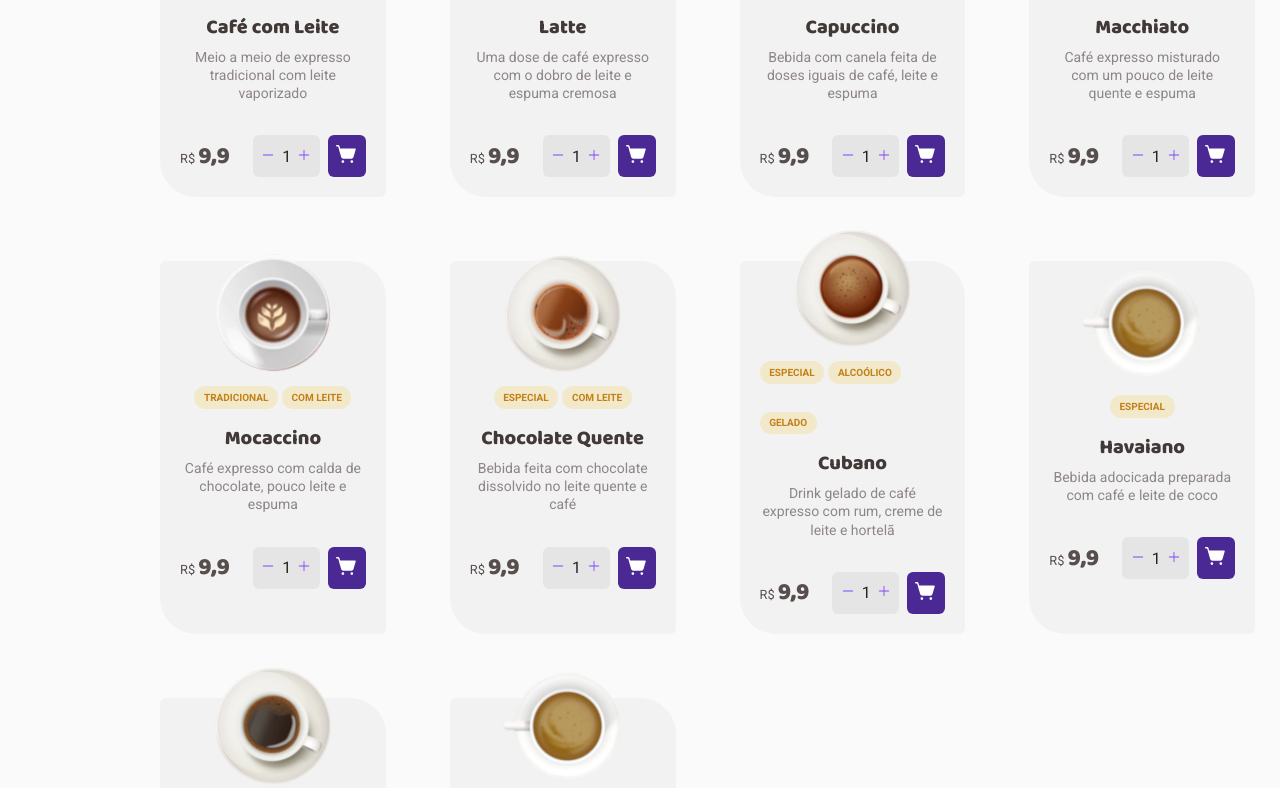
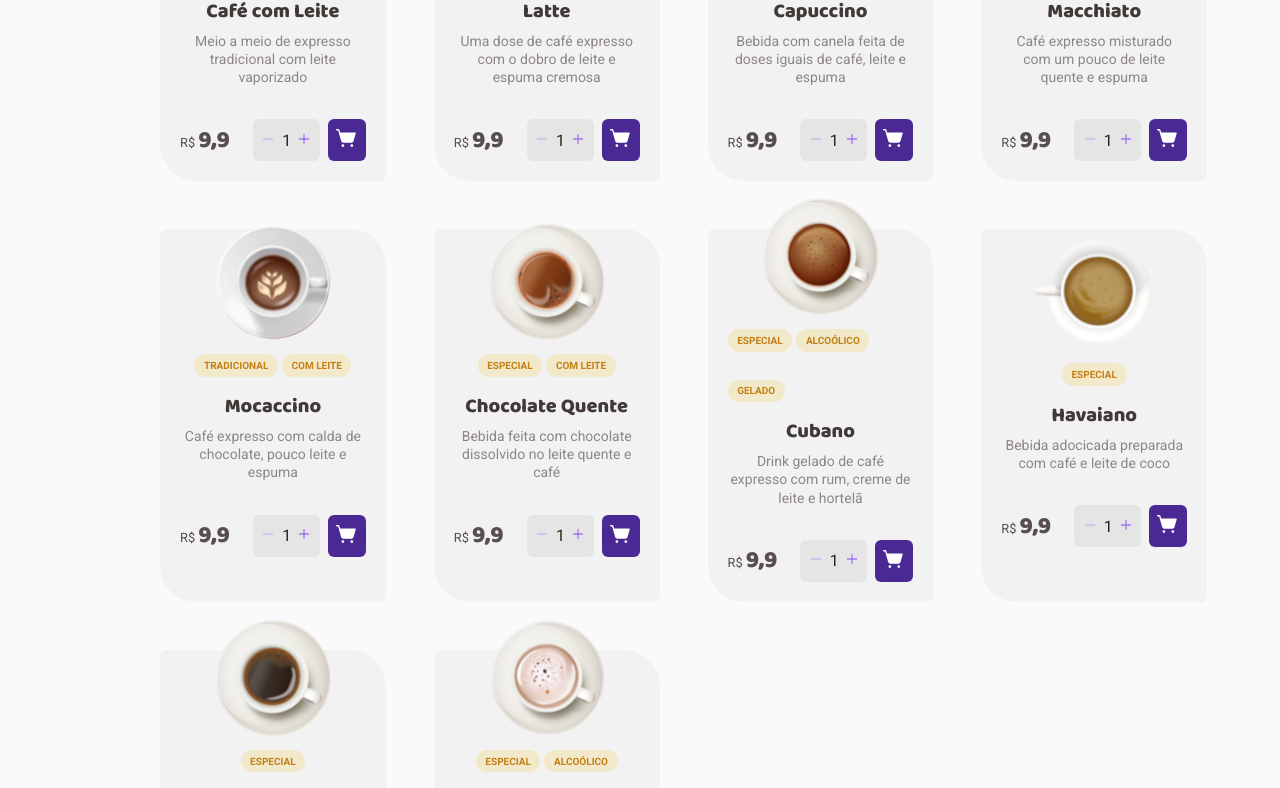
Before and after one commit to RuthMaria/ignite-coffeeDelivery, a React (Vite) app: page / in a window 1280 px wide. Shown: the part 1306-2094 px from the top of the page. Built offline with nearby package versions, Linux system fonts and the light colour scheme.

Commit message:
add state for amount

```diff
--- a/src/components/Counter/Counter.style.ts
+++ b/src/components/Counter/Counter.style.ts
@@ -13,6 +13,7 @@ export const Container = styled.div<ContainerProps>`
   button {
     background: transparent;
     transition: 0.4s;
+    cursor: pointer;
     color: ${(props) => props.theme['purple']};
 
     &:disabled {
--- a/src/components/Counter/Counter.tsx
+++ b/src/components/Counter/Counter.tsx
@@ -8,14 +8,25 @@ export interface ContainerProps {
   hasPadding?: boolean;
 }
 
-export const Counter: React.FC<ContainerProps> = ({ hasPadding }) => {
+interface CounterProps extends ContainerProps {
+  addAmount: () => any;
+  decreaseAmount: () => any;
+  amount: number;
+}
+
+export const Counter: React.FC<CounterProps> = ({
+  amount,
+  addAmount,
+  hasPadding,
+  decreaseAmount,
+}) => {
   return (
     <Container hasPadding={hasPadding}>
-      <button>
+      <button disabled={amount === 1} onClick={decreaseAmount}>
         <Minus size={14} weight="fill" />
       </button>
-      <input type="number" readOnly value={1} />
-      <button>
+      <input type="number" readOnly value={amount} />
+      <button onClick={addAmount}>
         <Plus size={14} weight="fill" />
       </button>
     </Container>
--- a/src/context/coffee.ts
+++ b/src/context/coffee.ts
@@ -123,7 +123,7 @@ export const coffees: Array<Coffee> = [
     tags: ['especial', 'alcoólico'],
     name: 'Irlandês',
     description: 'Bebida a base de café, uísque irlandês, açúcar e chantilly',
-    photo: 'havaiano.svg',
+    photo: 'irlandes.svg',
     price: 9.9,
   },
 ];
--- a/src/pages/Home/Home.style.ts
+++ b/src/pages/Home/Home.style.ts
@@ -18,5 +18,5 @@ export const Title = styled.p`
 export const Section = styled.section`
   display: grid;
   grid-template-columns: 1fr 1fr 1fr 1fr;
-  gap: 4rem;
+  gap: 3rem;
 `;
--- a/src/pages/Home/components/CoffeeCard/CoffeeCard.tsx
+++ b/src/pages/Home/components/CoffeeCard/CoffeeCard.tsx
@@ -1,4 +1,4 @@
-import React from 'react';
+import React, { useState } from 'react';
 import { ShoppingCartSimple } from 'phosphor-react';
 import { Counter } from '../../../../components';
 import { Coffee } from '../../../../context/coffee';
@@ -20,6 +20,16 @@ interface CoffeeCardProps {
 }
 
 export const CoffeeCard: React.FC<CoffeeCardProps> = ({ coffee }) => {
+  const [amount, setAmount] = useState(1);
+
+  const addAmount = () => {
+    setAmount(amount + 1);
+  };
+
+  const decreaseAmount = () => {
+    setAmount(amount - 1);
+  };
+
   const formatPrice = (price: number) => {
     return price.toString().replace('.', ',');
   };
@@ -48,7 +58,12 @@ export const CoffeeCard: React.FC<CoffeeCardProps> = ({ coffee }) => {
         </Price>
 
         <Quantity>
-          <Counter hasPadding />
+          <Counter
+            decreaseAmount={decreaseAmount}
+            addAmount={addAmount}
+            amount={amount}
+            hasPadding
+          />
 
           <div>
             <ShoppingCartSimple
```
